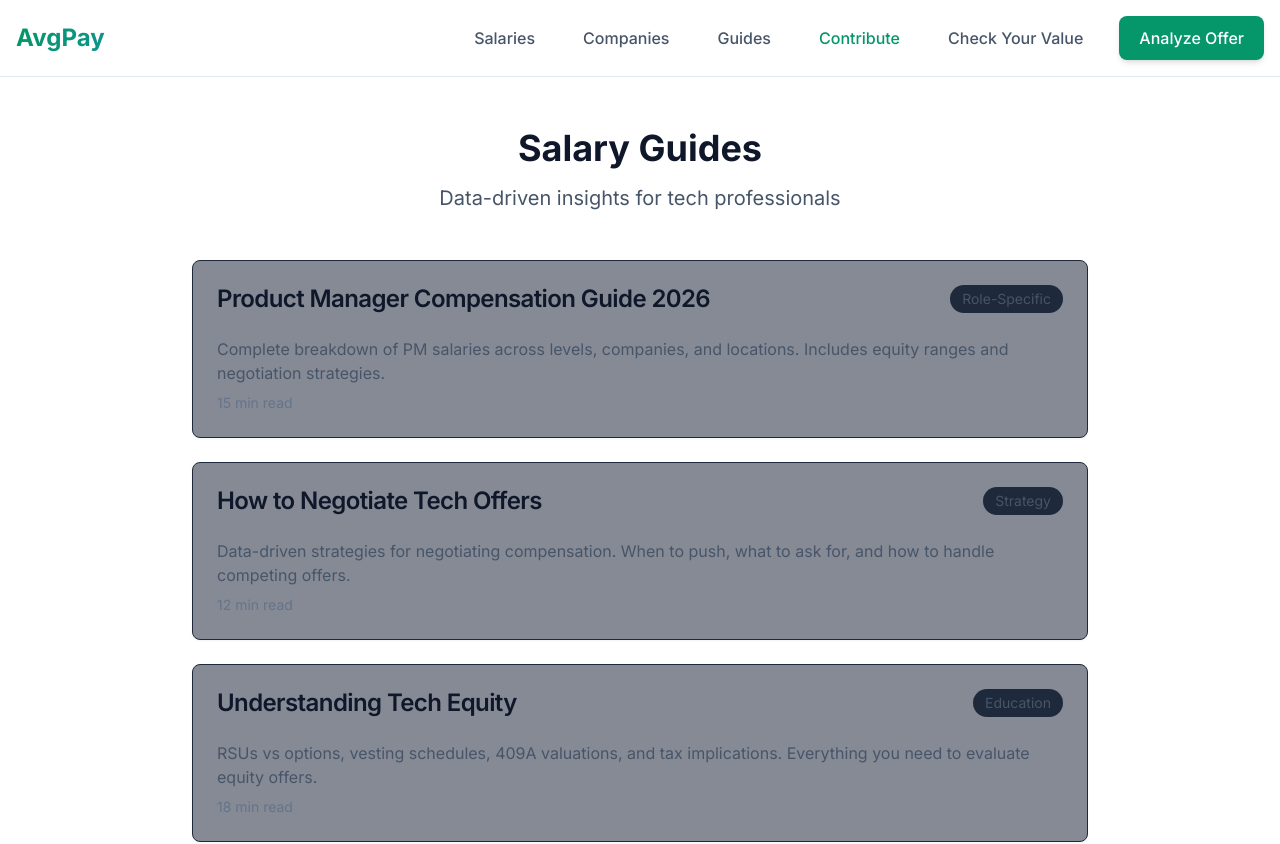
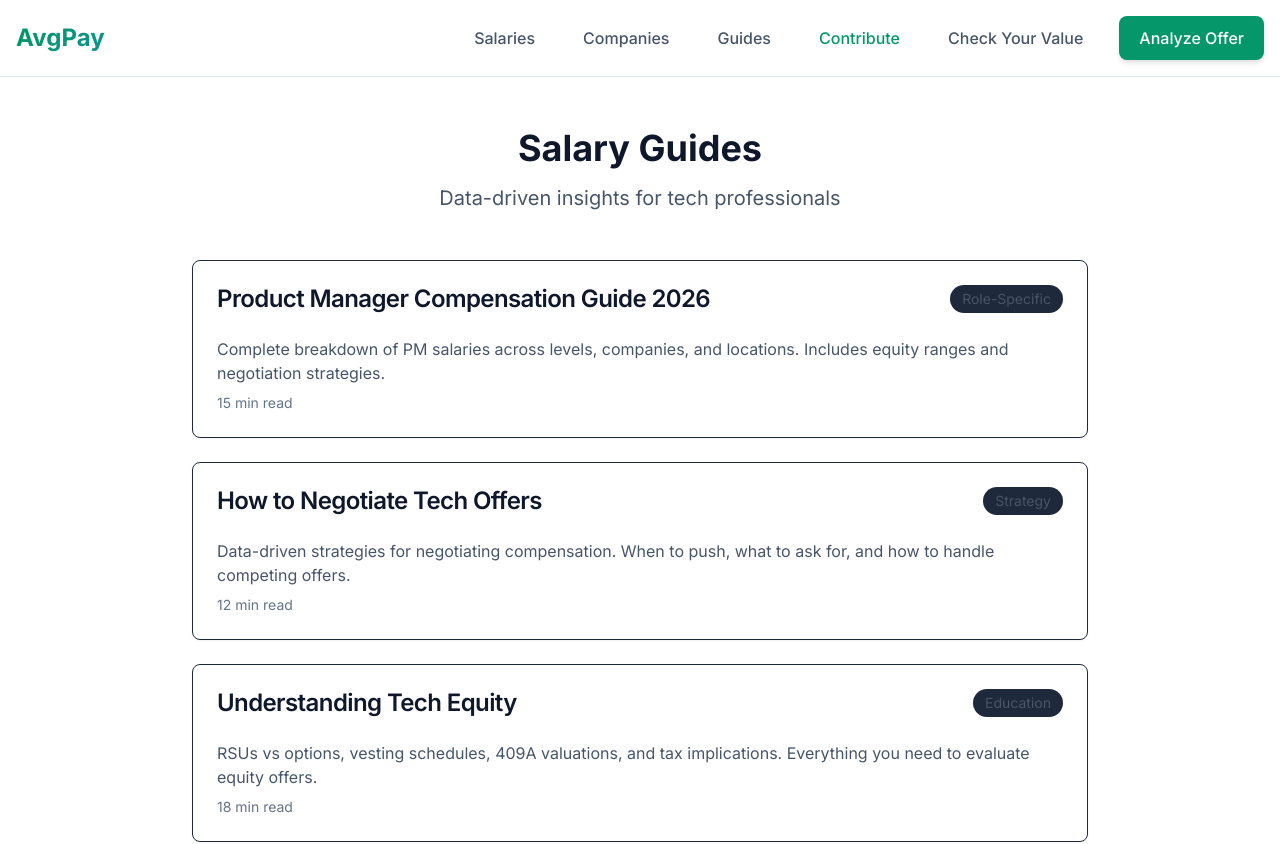
Before and after one commit to wesslabgroup-creator/avgpay-rebuild, a Next.js app: page /guides in a window 1280 px wide. Shown: the top 844 px of the page. Built offline with nearby package versions, Linux system fonts and the light colour scheme.

Commit message:
fix: Guides page white background (closes #34)

```diff
--- a/src/app/guides/page.tsx
+++ b/src/app/guides/page.tsx
@@ -68,7 +68,7 @@ export default function GuidesPage() {
           <div className="grid gap-6">
             {GUIDES.map((guide) => (
               <Link key={guide.slug} href={`/guides/${guide.slug}`}>
-                <Card className="hover:border-emerald-500 transition-colors cursor-pointer bg-slate-900 border-slate-200">
+                <Card className="hover:border-emerald-500 transition-colors cursor-pointer bg-white border-slate-200">
                   <CardHeader>
                     <div className="flex items-center justify-between">
                       <CardTitle className="text-slate-900">{guide.title}</CardTitle>
```
